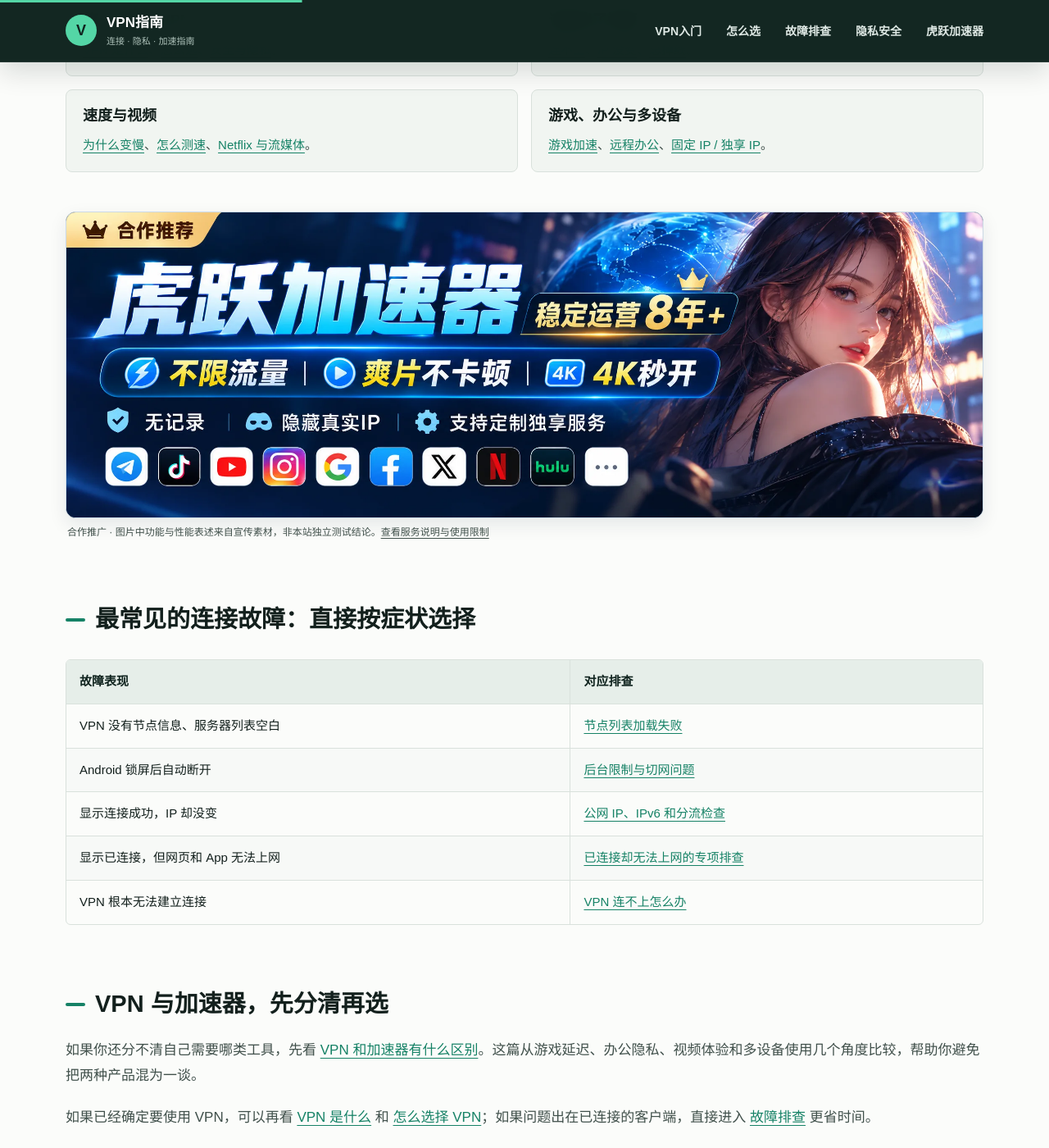
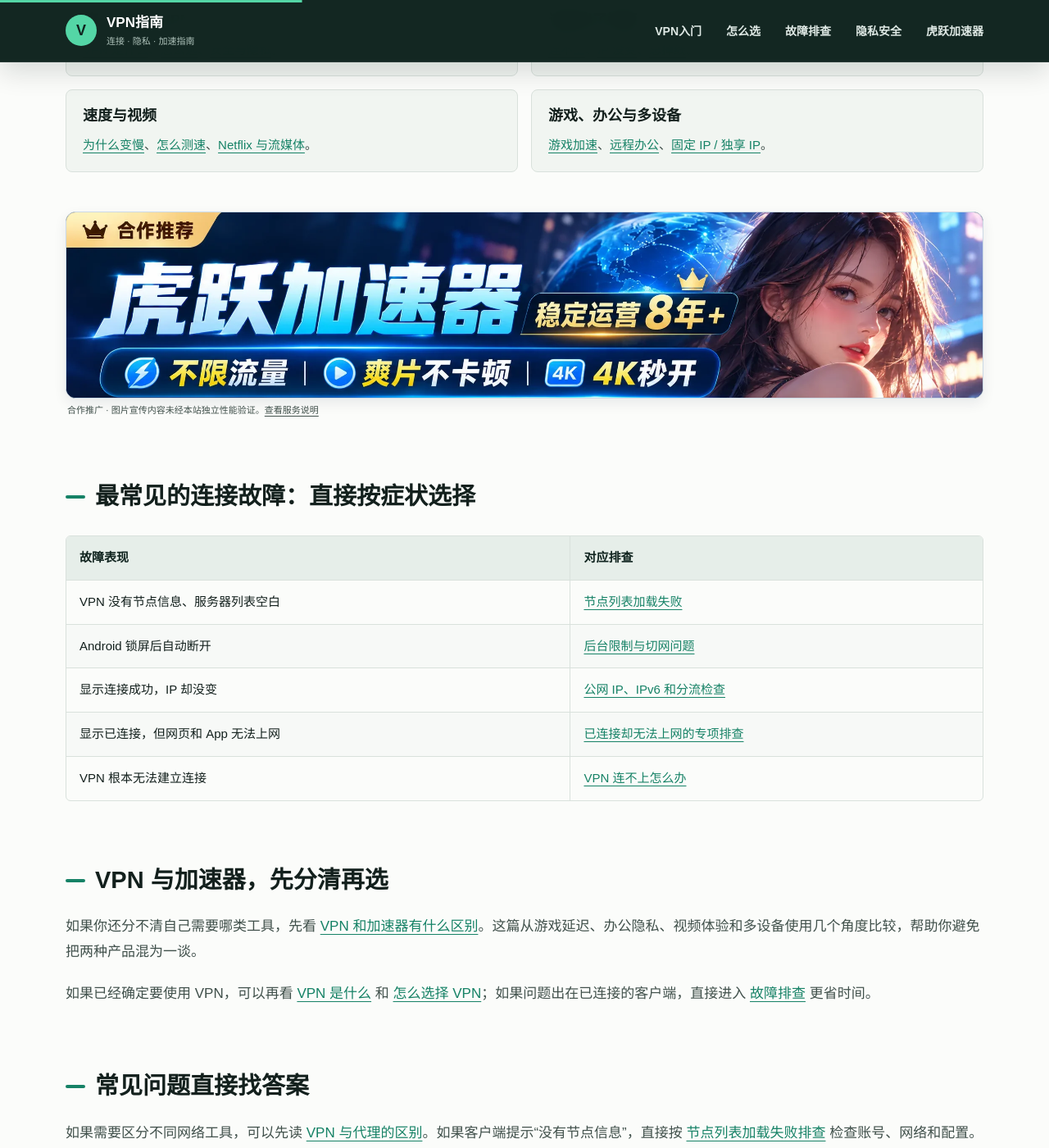
Before and after one commit to agoodvpn/vpn-guide, a Jekyll site: the page built from index.md, in a window 1280 px wide and 1400 px high, scrolled down 1002 px. Shown: the whole window at 82% size. Built offline with Jekyll 4.4.1, drawn with Linux system fonts in a browser that asks for light colours; our own code applies the rules of GitHub Pages for plain Markdown files.

Commit message:
Add files via upload

```diff
--- a/_includes/huyue-card.html
+++ b/_includes/huyue-card.html
@@ -1,7 +1,10 @@
 <aside class="partner-banner" aria-label="合作推荐：虎跃加速器">
-  <a class="partner-banner__link" href="{{ '/huyue-accelerator.html' | relative_url }}" aria-label="合作推荐：查看虎跃加速器的服务介绍、适用场景与限制">
-    <img src="{{ '/assets/images/huyue-partner-banner.webp' | relative_url }}" alt="虎跃加速器合作推荐横幅，包含产品宣传要点。具体条件请查看产品说明。" width="2172" height="724" loading="lazy" decoding="async">
+  <a class="partner-banner__link" href="{{ '/huyue-accelerator.html' | relative_url }}" aria-label="合作推荐：查看虎跃加速器介绍、服务条件与使用限制">
+    <picture>
+      <source media="(max-width: 600px)" srcset="{{ '/assets/images/huyue-partner-compact.webp' | relative_url }}">
+      <img src="{{ '/assets/images/huyue-partner-compact.webp' | relative_url }}" alt="虎跃加速器合作推荐。图片中的运营年限、流量与4K体验等属于产品宣传，具体请核对服务条件。" width="2172" height="440" loading="lazy" decoding="async">
+    </picture>
   </a>
-  <a class="partner-banner__mobile-label" href="{{ '/huyue-accelerator.html' | relative_url }}" aria-label="合作推荐：虎跃加速器服务介绍与限制"><strong>虎跃加速器</strong><span>合作推荐 · 查看服务详情与使用限制</span></a>
-  <p class="partner-banner__disclosure">合作推广 · 图片中功能与性能表述来自宣传素材，非本站独立测试结论。<a href="{{ '/huyue-accelerator.html' | relative_url }}">查看服务说明与使用限制</a></p>
+  <a class="partner-banner__mobile-label" href="{{ '/huyue-accelerator.html' | relative_url }}"><strong>虎跃加速器 <span class="partner-banner__tag">合作推荐</span></strong><span>查看服务特点、适用场景及使用限制</span></a>
+  <p class="partner-banner__disclosure">合作推广 · 图片宣传内容未经本站独立性能验证。<a href="{{ '/huyue-accelerator.html' | relative_url }}">查看服务说明</a></p>
 </aside>
--- a/assets/css/style.css
+++ b/assets/css/style.css
@@ -1649,26 +1649,24 @@ img {
   }
 }
 
-/* Partner image: do not crop claims or platform icons on narrow screens. */
-.partner-banner { margin: 24px 0 32px; }
-.partner-banner__link { display: block; overflow: hidden; border-radius: 12px; border: 1px solid #cbd9e5; background: #07172e; box-shadow: 0 8px 22px rgba(15,30,50,.09); }
-.partner-banner__link img { width: 100%; height: auto; display: block; }
-.partner-banner__link:focus-visible { outline: 3px solid #2379b8; outline-offset: 3px; }
-.partner-banner__disclosure { margin: 8px 2px 0 !important; font-size: 12px; color: var(--muted, #57636d); line-height: 1.6; }
-.partner-banner__disclosure a { color: inherit; text-decoration: underline; text-underline-offset: 3px; }
-@media(max-width:600px) { .partner-banner { margin: 18px 0 26px; } .partner-banner__link { border-radius: 8px; } .partner-banner__disclosure { font-size: 11px; } }
-
-/* On narrow screens the wide creative is an illustration; expose readable text separately. */
-.partner-banner__mobile-label { display:none; }
+/* A dedicated compact asset keeps the main copy legible without stretching or clipping it in CSS. */
+.partner-banner { margin: 18px 0 22px; }
+.partner-banner__link { display:block; overflow:hidden; border:1px solid #cbd9e5; border-radius:12px; background:#07172e; box-shadow:0 6px 16px rgba(15,30,50,.08); }
+.partner-banner__link picture, .partner-banner__link img { display:block; width:100%; }
+.partner-banner__link img { height:auto; aspect-ratio:2172 / 440; object-fit:contain; }
+.partner-banner__link:focus-visible, .partner-banner__mobile-label:focus-visible { outline:3px solid #2379b8; outline-offset:3px; }
+.partner-banner__disclosure { margin:6px 2px 0 !important; font-size:11px; line-height:1.5; color:var(--muted,#57636d); }
+.partner-banner__disclosure a { color:inherit; text-decoration:underline; text-underline-offset:3px; }
+.partner-banner__mobile-label { display:none; text-decoration:none; }
 @media(max-width:600px) {
-  .partner-banner__mobile-label { display:flex; flex-direction:column; gap:3px; padding:10px 12px; background:#f3f7fb; border:1px solid #d3dee9; border-top:0; border-radius:0 0 9px 9px; color:#132b40; }
-  .partner-banner__mobile-label strong { font-size:16px; }
-  .partner-banner__mobile-label span { font-size:12px; }
+  .partner-banner { margin:14px 0 20px; }
   .partner-banner__link { border-radius:9px 9px 0 0; }
-}
-
-.partner-banner__mobile-label { text-decoration:none; }
-.partner-banner__mobile-label:focus-visible { outline:3px solid #2379b8; outline-offset:2px; }
+  .partner-banner__mobile-label { display:flex; flex-direction:column; gap:4px; padding:10px 12px; background:#f3f7fb; border:1px solid #d3dee9; border-top:0; border-radius:0 0 9px 9px; color:#132b40; }
+  .partner-banner__mobile-label strong { font-size:15px; }
+  .partner-banner__mobile-label > span { font-size:12px; }
+  .partner-banner__tag { font-weight:500; font-size:10px; color:#536a7b; margin-left:6px; }
+  .partner-banner__disclosure { font-size:10px; }
+}
 
 /* Respect reader motion preferences without changing the default design. */
 @media (prefers-reduced-motion: reduce) {
```
Also changed, not shown: assets/images/huyue-partner-compact.webp (added).
